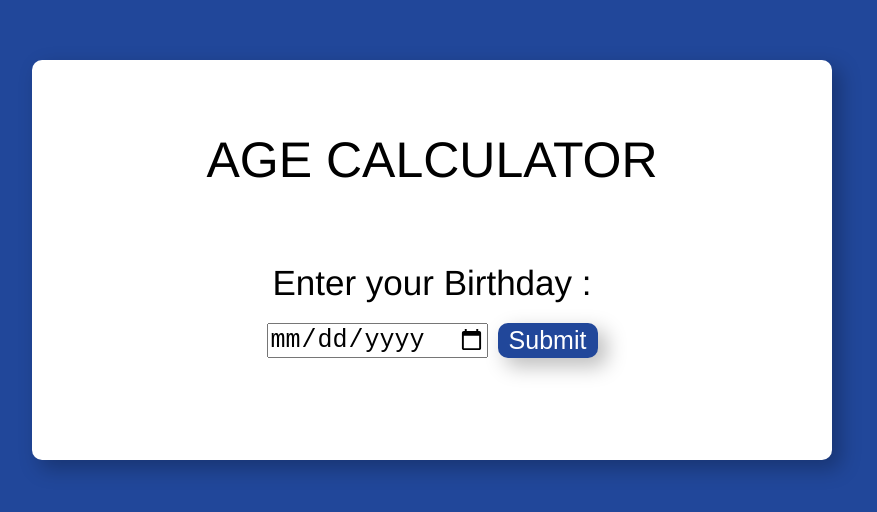
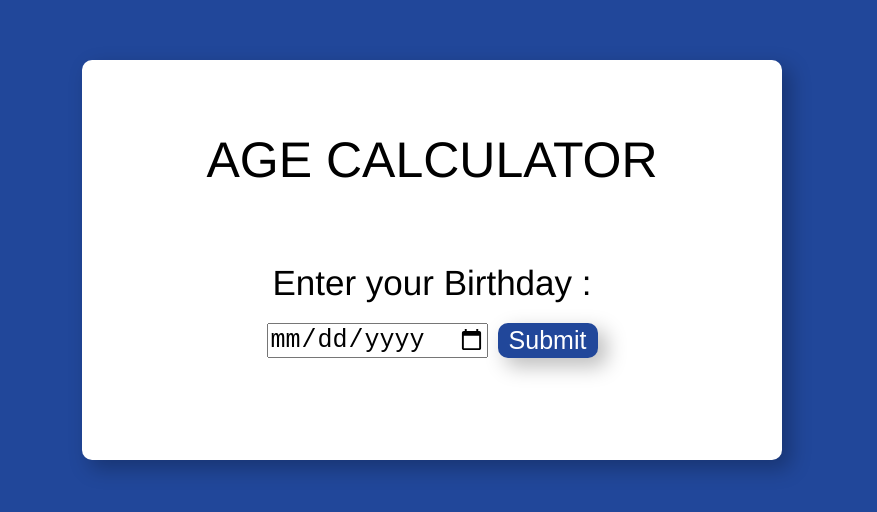
Before and after one commit to IshanHansaka/age_calculator, a React (Create React App) app: page / in a window 1280 px wide. Shown: the part 140-652 px from the top of the page, without its empty margins (208-1085 px from the left). Built offline with nearby package versions, Linux system fonts and the light colour scheme.

Commit message:
chore: change width

```diff
--- a/src/App.css
+++ b/src/App.css
@@ -11,7 +11,7 @@
   border-radius: 10px;
   box-shadow: 8px 8px 19.9px 1px #00000040;
   height: 400px;
-  width: 800px;
+  width: 700px;
   display: flex;
   flex-direction: column;
   justify-content: center;
```
